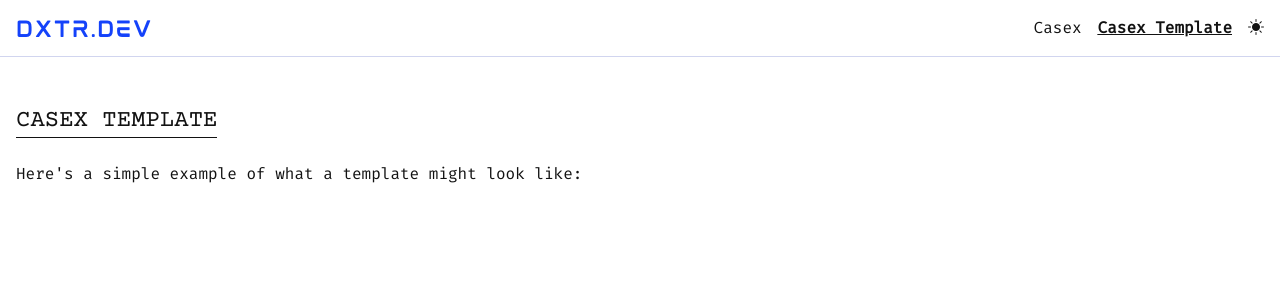
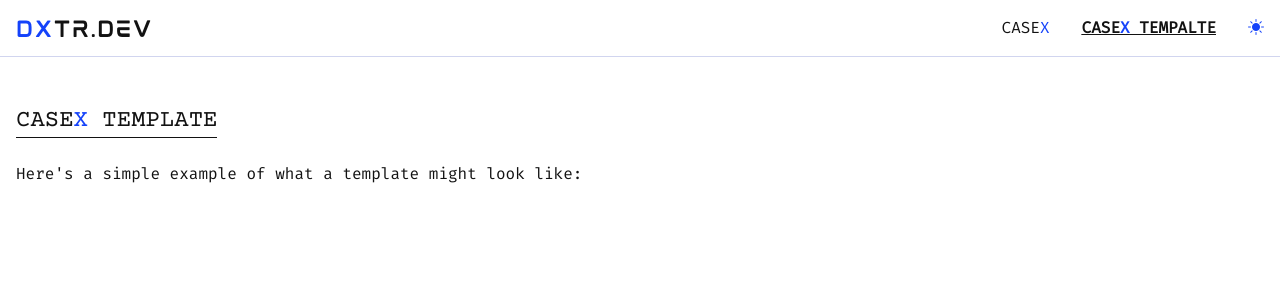
Before and after one commit to dxtr-dot-dev/dxtr.dev, a SvelteKit app: page /casex-template in a window 1280 px wide. Shown: the top 300 px of the page. Built offline with nearby package versions, Linux system fonts and the light colour scheme.

Commit message:
some colors

```diff
--- a/src/lib/components/theme-switcher.svelte
+++ b/src/lib/components/theme-switcher.svelte
@@ -10,16 +10,9 @@
 	};
 </script>
 
-<button class="relative" on:click={toggle}>
+<button class="relative text-primary" on:click={toggle}>
 	<span class="sr-only">switch to ${nextTheme} theme</span>
 
-	<div class="rounded-full">
-		<span class="dark:hidden">
-			<i class="bi bi-sun-fill" />
-		</span>
-
-		<span class="hidden dark:inline">
-			<i class="bi bi-moon-stars-fill" />
-		</span>
-	</div>
+	<i class="dark:hidden bi bi-sun-fill" />
+	<i class="hidden dark:inline bi bi-moon-stars-fill" />
 </button>
--- a/src/routes/+layout.svelte
+++ b/src/routes/+layout.svelte
@@ -7,11 +7,6 @@
 
 	import '../app.css';
 	import ThemeSwitcherContainer from '$lib/containers/theme-switcher-container.svelte';
-
-	export const links = [
-		{ href: '/casex', label: 'Casex' },
-		{ href: '/casex-template', label: 'Casex Template' }
-	];
 </script>
 
 <svelte:head>
@@ -30,20 +25,27 @@
 
 <div class="border-b border-b-paper">
 	<header class="flex flex-col md:flex-row gap-2 items-center py-4 container">
-		<a href="/" class="font-heading text-primary text-xl h-5 overflow-hidden">DXTR.DEV</a>
+		<a href="/" class="font-heading text-xl h-5 overflow-hidden">
+			<span class="text-primary">DX</span>TR.DEV
+		</a>
 
 		<div class="flex-1" />
 
 		<nav>
-			<ul class="gap-4 flex items-center">
-				{#each links as link}
-					<li
-						aria-current={$page.url.pathname === link.href ? 'page' : undefined}
-						class:selected={$page.url.pathname === link.href}
-					>
-						<a href={link.href}>{link.label}</a>
-					</li>
-				{/each}
+			<ul class="gap-8 flex items-center">
+				<li
+					aria-current={$page.url.pathname === '/casex' ? 'page' : undefined}
+					class:selected={$page.url.pathname === '/casex'}
+				>
+					<a href="/casex">CASE<span class="text-primary">X</span></a>
+				</li>
+
+				<li
+					aria-current={$page.url.pathname === '/casex-template' ? 'page' : undefined}
+					class:selected={$page.url.pathname === '/casex-template'}
+				>
+					<a href="/casex-template">CASE<span class="text-primary">X</span> TEMPALTE</a>
+				</li>
 
 				<li>
 					<ThemeSwitcherContainer />
--- a/src/routes/casex-template/+page.svelte
+++ b/src/routes/casex-template/+page.svelte
@@ -9,7 +9,7 @@
 	image="casex-template/casex-template-cover.jpg"
 />
 
-<h1>casex template</h1>
+<h1>CASE<span class="text-primary">X</span> TEMPLATE</h1>
 
 <p>Here's a simple example of what a template might look like:</p>
 
--- a/src/routes/casex/+page.svelte
+++ b/src/routes/casex/+page.svelte
@@ -33,7 +33,7 @@
 />
 
 <section>
-	<h1>Casex</h1>
+	<h1>CASE<span class="text-primary">X</span></h1>
 
 	<p>Casex is a function that applies a case style given a pattern.</p>
 
```
